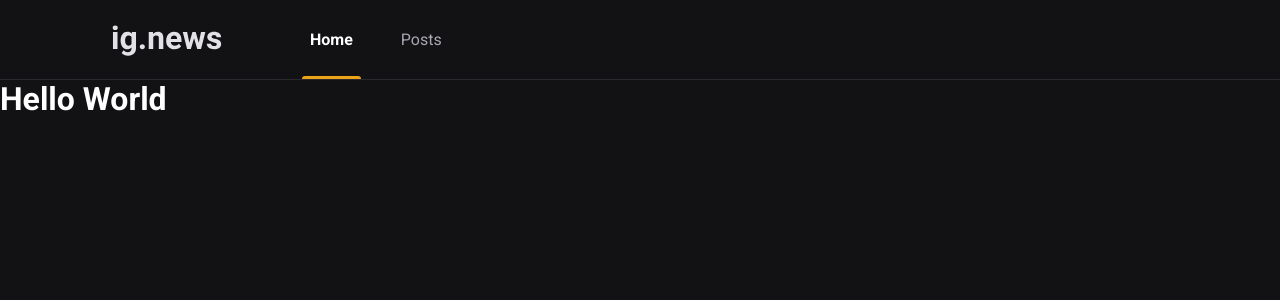
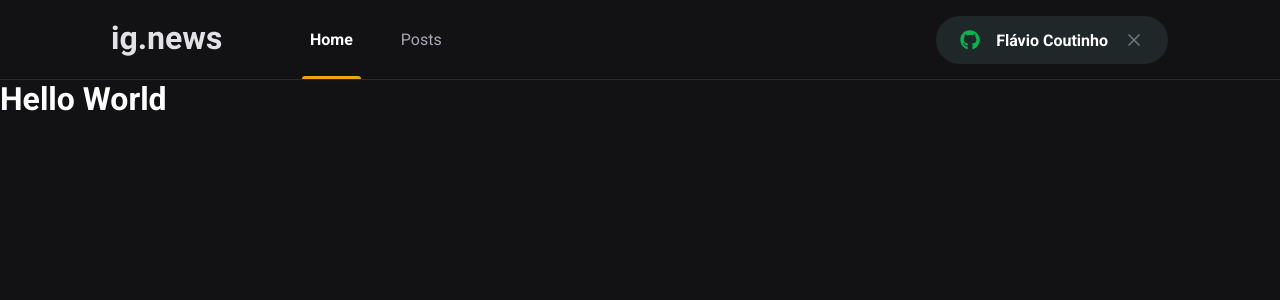
Before and after one commit to Flavio-coutinho/ignews, a Next.js app: page / in a window 1280 px wide. Shown: the top 300 px of the page. Built offline with nearby package versions, Linux system fonts and the light colour scheme.

Commit message:
add signInButton

```diff
--- a/package.json
+++ b/package.json
@@ -12,6 +12,7 @@
     "next": "11.1.2",
     "react": "17.0.2",
     "react-dom": "17.0.2",
+    "react-icons": "^4.2.0",
     "sass": "^1.42.0"
   },
   "devDependencies": {
--- a/src/components/Header/index.tsx
+++ b/src/components/Header/index.tsx
@@ -1,3 +1,4 @@
+import { SignInButtton } from '../SignInButton';
 import styles from './styles.module.scss';
 
 export function Header(){
@@ -9,7 +10,9 @@
                     <a className={styles.active}>Home</a>
                     <a>Posts</a>
                 </nav>
+
+                <SignInButtton />
             </div>
         </header>
-    )
+    );
 }
--- a/src/components/Header/styles.module.scss
+++ b/src/components/Header/styles.module.scss
@@ -14,7 +14,6 @@
      nav {
          margin-left: 5rem;
          height: 5rem;
-     }
 
          a {
             display: inline-block;
@@ -53,3 +52,8 @@
         }
 
      }
+
+    button {
+        margin-left: auto;
+    }
+ }
--- /dev/null
+++ b/src/components/SignInButton/index.tsx
@@ -0,0 +1,24 @@
+import { FaGithub } from 'react-icons/fa';
+import { FiX } from 'react-icons/fi';
+
+import styles from './styles.module.scss';
+
+export function SignInButtton() {
+    const isUserLoggedIn = true;
+
+    return isUserLoggedIn ? (
+        <button type="button" className={styles.signInButton}>
+        <FaGithub color="#04b351" />
+        Flávio Coutinho
+        <FiX color="#737380" className={styles.closeIcon} />
+    </button>
+
+    ) : (
+        <button type="button" className={styles.signInButton}>
+        <FaGithub color="#eba417" />
+        Sign In with Github
+    </button>
+    )
+
+
+}
--- /dev/null
+++ b/src/components/SignInButton/styles.module.scss
@@ -0,0 +1,31 @@
+.signInButton {
+    height: 3rem;
+    border-radius: 3rem;
+    background-color: var(--gray-850);
+    border: 0;
+    padding: 0 1.5rem;
+    display: flex;
+    align-items: center;
+    justify-content: center;
+    color: var(--white);
+    font-weight: bold;
+
+    svg {
+        width: 20px;
+        height: 20px;
+    }
+
+    svg:first-child {
+        margin-right: 1rem;
+    }
+
+    svg.closeIcon {
+        margin-left: 1rem;
+    }
+
+    transition: filter 0.2s;
+
+    &:hover {
+        filter: brightness(0.8);
+    }
+}
--- a/src/styles/global.scss
+++ b/src/styles/global.scss
@@ -3,6 +3,7 @@
     --gray-100: #e1e1e6;
     --gray-300: #a8a8b3;
     --gray-800: #29292e;
+    --gray-850: #1f2729;
     --gray-900: #121214;
     --cyan-500: #61dafb;
     --yellow-500: #eba417;
```
Also changed, not shown: 1 other file (tests, documents, lock files or other folders). Lines whose indentation alone changed are shown as unchanged.
